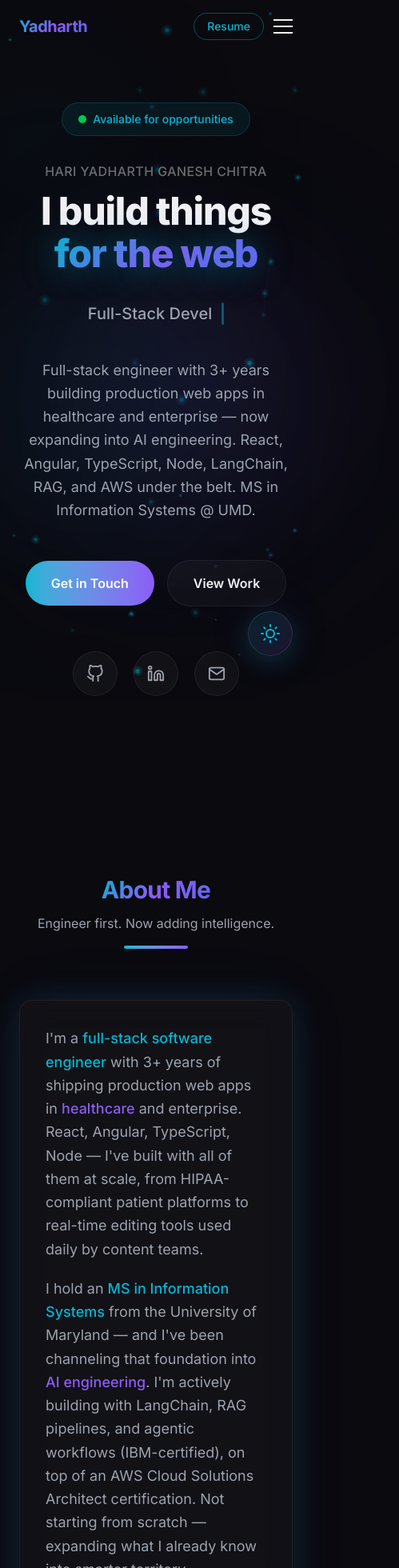
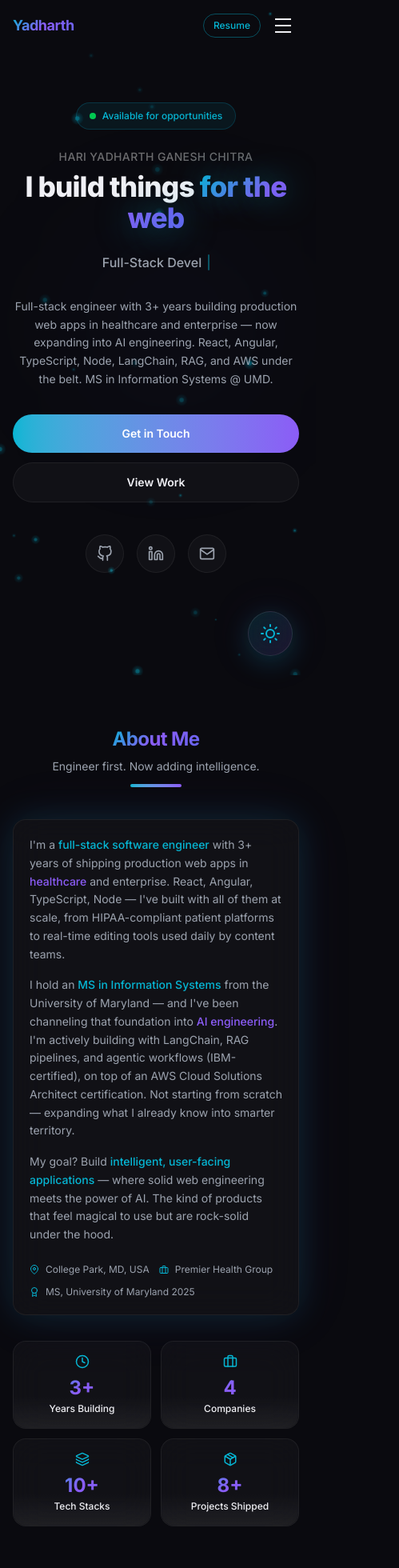
Before and after one commit to YadharthGC/portfolio2025, a React (Vite) app: page / in a window 390 px wide. Shown: the top 1960 px of the page at 80% size, 499 px wide, since content can reach past the window. Built offline with nearby package versions, Linux system fonts and the light colour scheme.

Commit message:
nextstepfix

```diff
--- a/src/components/About.tsx
+++ b/src/components/About.tsx
@@ -115,11 +115,11 @@ const stats: StatCard[] = [
 
 export default function About() {
   return (
-    <section id="about" className="relative py-28 px-6">
+    <section id="about" className="relative py-16 px-4 sm:py-28 sm:px-6">
       <div className="mx-auto max-w-6xl">
         <SectionHeading title="About Me" subtitle="Engineer first. Now adding intelligence." />
 
-        <div className="grid gap-12 lg:grid-cols-5">
+        <div className="grid gap-8 lg:grid-cols-5 lg:gap-12">
           <motion.div
             initial={{ opacity: 0, x: -30 }}
             whileInView={{ opacity: 1, x: 0 }}
@@ -127,8 +127,8 @@ export default function About() {
             transition={{ duration: 0.6 }}
             className="lg:col-span-3"
           >
-            <div className="glass rounded-2xl p-8 glow">
-              <p className="mb-5 text-lg leading-relaxed" style={{ color: 'var(--text-2)' }}>
+            <div className="glass rounded-2xl p-5 glow sm:p-8">
+              <p className="mb-4 text-sm leading-relaxed sm:mb-5 sm:text-lg" style={{ color: 'var(--text-2)' }}>
                 I'm a{' '}
                 <span className="font-medium text-primary">full-stack software engineer</span> with
                 3+ years of shipping production web apps in{' '}
@@ -136,7 +136,7 @@ export default function About() {
                 Angular, TypeScript, Node — I've built with all of them at scale, from HIPAA-compliant
                 patient platforms to real-time editing tools used daily by content teams.
               </p>
-              <p className="mb-5 text-lg leading-relaxed" style={{ color: 'var(--text-2)' }}>
+              <p className="mb-4 text-sm leading-relaxed sm:mb-5 sm:text-lg" style={{ color: 'var(--text-2)' }}>
                 I hold an{' '}
                 <span className="font-medium text-primary">MS in Information Systems</span> from the
                 University of Maryland — and I've been channeling that foundation into{' '}
@@ -145,14 +145,14 @@ export default function About() {
                 of an AWS Cloud Solutions Architect certification. Not starting from scratch —
                 expanding what I already know into smarter territory.
               </p>
-              <p className="mb-8 text-lg leading-relaxed" style={{ color: 'var(--text-2)' }}>
+              <p className="mb-6 text-sm leading-relaxed sm:mb-8 sm:text-lg" style={{ color: 'var(--text-2)' }}>
                 My goal? Build{' '}
                 <span className="font-medium text-primary">intelligent, user-facing applications</span>{' '}
                 — where solid web engineering meets the power of AI. The kind of products that feel
                 magical to use but are rock-solid under the hood.
               </p>
 
-              <div className="flex flex-wrap gap-5 text-sm" style={{ color: 'var(--text-2)' }}>
+              <div className="flex flex-wrap gap-3 text-xs sm:gap-5 sm:text-sm" style={{ color: 'var(--text-2)' }}>
                 <span className="flex items-center gap-2">
                   <FiMapPin className="text-primary" /> {personalInfo.location}
                 </span>
@@ -171,7 +171,7 @@ export default function About() {
             whileInView={{ opacity: 1, x: 0 }}
             viewport={{ once: true }}
             transition={{ duration: 0.6, delay: 0.2 }}
-            className="grid grid-cols-2 gap-4 lg:col-span-2"
+            className="grid grid-cols-2 gap-3 sm:gap-4 lg:col-span-2"
           >
             {stats.map((s, i) => (
               <motion.div
@@ -181,23 +181,24 @@ export default function About() {
                 viewport={{ once: true }}
                 transition={{ delay: 0.3 + i * 0.1 }}
                 whileHover={{ y: -6, scale: 1.03 }}
-                className="glass relative overflow-hidden rounded-2xl p-5 text-center transition-all duration-300"
+                className="glass relative overflow-hidden rounded-2xl p-4 text-center transition-all duration-300 sm:p-5"
               >
                 {/* Content */}
                 <div className="relative z-10">
-                  <s.icon className="mx-auto mb-2 text-primary" size={20} />
-                  <div className="gradient-text mb-0.5 text-3xl font-bold">
+                  <s.icon className="mx-auto mb-2 text-primary" size={18} />
+                  <div className="gradient-text mb-0.5 text-2xl font-bold sm:text-3xl">
                     <AnimatedCounter target={s.value} suffix={s.suffix} />
                   </div>
-                  <div className="text-sm font-medium" style={{ color: 'var(--text-1)' }}>
+                  <div className="text-xs font-medium sm:text-sm" style={{ color: 'var(--text-1)' }}>
                     {s.label}
                   </div>
-                  <div className="mt-1 text-xs leading-snug" style={{ color: 'var(--text-3)' }}>
+                  <div className="mt-1 hidden text-xs leading-snug sm:block" style={{ color: 'var(--text-3)' }}>
                     {s.desc}
                   </div>
                 </div>
 
-                {/* Decorative background icons */}
+                {/* Decorative background icons — hidden on mobile */}
+                <div className="hidden sm:block">
                   {s.bgIcons.map((bg, j) => (
                     <bg.icon
                       key={j}
@@ -212,8 +213,9 @@ export default function About() {
                       strokeWidth={1.2}
                     />
                   ))}
+                </div>
 
-                {/* Bottom fade so icons blend into card */}
+                {/* Bottom fade */}
                 <div
                   className="pointer-events-none absolute inset-x-0 bottom-0 h-10 rounded-b-2xl"
                   style={{
--- a/src/components/Footer.tsx
+++ b/src/components/Footer.tsx
@@ -2,8 +2,8 @@ import { personalInfo } from '../lib/data';
 
 export default function Footer() {
   return (
-    <footer className="py-8 px-6" style={{ borderTop: '1px solid var(--border)' }}>
-      <div className="mx-auto flex max-w-6xl flex-col items-center justify-between gap-4 text-sm sm:flex-row">
+    <footer className="py-6 px-4 sm:py-8 sm:px-6" style={{ borderTop: '1px solid var(--border)' }}>
+      <div className="mx-auto flex max-w-6xl flex-col items-center justify-between gap-3 text-xs sm:flex-row sm:gap-4 sm:text-sm">
         <span style={{ color: 'var(--text-3)' }}>
           &copy; {new Date().getFullYear()} {personalInfo.shortName}. Built with React + Framer Motion.
         </span>
--- a/src/components/Hero.tsx
+++ b/src/components/Hero.tsx
@@ -12,9 +12,9 @@ export default function Hero() {
   return (
     <section
       id="hero"
-      className="relative flex min-h-screen flex-col items-center justify-center px-6 pt-32 pb-28 text-center"
+      className="relative flex min-h-[100svh] flex-col items-center justify-center px-4 pt-24 pb-24 text-center sm:px-6 sm:pt-32 sm:pb-28"
     >
-      {/* Animated mesh gradient orbs */}
+      {/* Animated mesh gradient orbs — hidden on small screens for perf */}
       <motion.div
         animate={{
           x: [0, 30, -20, 0],
@@ -22,7 +22,7 @@ export default function Hero() {
           scale: [1, 1.1, 0.95, 1],
         }}
         transition={{ duration: 12, repeat: Infinity, ease: 'easeInOut' }}
-        className="absolute top-1/4 -left-32 h-[500px] w-[500px] rounded-full blur-[120px]"
+        className="absolute top-1/4 -left-32 hidden h-[500px] w-[500px] rounded-full blur-[120px] sm:block"
         style={{
           background: `radial-gradient(circle, rgba(var(--particle-primary),${isDark ? 0.12 : 0.08}) 0%, transparent 70%)`,
         }}
@@ -34,7 +34,7 @@ export default function Hero() {
           scale: [1, 0.95, 1.1, 1],
         }}
         transition={{ duration: 15, repeat: Infinity, ease: 'easeInOut' }}
-        className="absolute bottom-1/4 -right-32 h-[500px] w-[500px] rounded-full blur-[120px]"
+        className="absolute bottom-1/4 -right-32 hidden h-[500px] w-[500px] rounded-full blur-[120px] sm:block"
         style={{
           background: `radial-gradient(circle, rgba(var(--particle-secondary),${isDark ? 0.12 : 0.08}) 0%, transparent 70%)`,
         }}
@@ -45,7 +45,7 @@ export default function Hero() {
           y: [0, -20, 25, 0],
         }}
         transition={{ duration: 18, repeat: Infinity, ease: 'easeInOut' }}
-        className="absolute top-1/2 left-1/2 -translate-x-1/2 -translate-y-1/2 h-[400px] w-[400px] rounded-full blur-[130px]"
+        className="absolute top-1/2 left-1/2 -translate-x-1/2 -translate-y-1/2 h-[300px] w-[300px] rounded-full blur-[100px] sm:h-[400px] sm:w-[400px] sm:blur-[130px]"
         style={{
           background: `radial-gradient(circle, rgba(var(--particle-accent),${isDark ? 0.08 : 0.05}) 0%, transparent 70%)`,
         }}
@@ -55,22 +55,22 @@ export default function Hero() {
         initial={{ opacity: 0, y: 50 }}
         animate={{ opacity: 1, y: 0 }}
         transition={{ duration: 0.9, ease: [0.22, 1, 0.36, 1] }}
-        className="relative z-10"
+        className="relative z-10 w-full max-w-4xl"
       >
         {/* Status badge */}
         <motion.div
           initial={{ scale: 0, opacity: 0 }}
           animate={{ scale: 1, opacity: 1 }}
           transition={{ delay: 0.3, type: 'spring', stiffness: 200 }}
-          className="mb-8 inline-flex items-center gap-2 rounded-full px-5 py-2.5 text-sm font-medium text-primary"
+          className="mb-6 inline-flex items-center gap-2 rounded-full px-4 py-2 text-xs font-medium text-primary sm:mb-8 sm:px-5 sm:py-2.5 sm:text-sm"
           style={{
             background: `rgba(var(--particle-primary), ${isDark ? 0.08 : 0.1})`,
             border: `1px solid rgba(var(--particle-primary), ${isDark ? 0.2 : 0.25})`,
           }}
         >
-          <span className="relative flex h-2.5 w-2.5">
+          <span className="relative flex h-2 w-2 sm:h-2.5 sm:w-2.5">
             <span className="absolute inline-flex h-full w-full animate-ping rounded-full bg-green-400 opacity-75" />
-            <span className="relative inline-flex h-2.5 w-2.5 rounded-full bg-green-500" />
+            <span className="relative inline-flex h-2 w-2 rounded-full bg-green-500 sm:h-2.5 sm:w-2.5" />
           </span>
           Available for opportunities
         </motion.div>
@@ -80,7 +80,7 @@ export default function Hero() {
           initial={{ opacity: 0, y: 10 }}
           animate={{ opacity: 1, y: 0 }}
           transition={{ delay: 0.1, duration: 0.6 }}
-          className="mb-3 text-base font-medium tracking-wide uppercase sm:text-lg"
+          className="mb-2 text-sm font-medium tracking-wide uppercase sm:mb-3 sm:text-base lg:text-lg"
           style={{ color: 'var(--text-3)' }}
         >
           {personalInfo.name}
@@ -89,7 +89,7 @@ export default function Hero() {
           initial={{ opacity: 0, y: 20 }}
           animate={{ opacity: 1, y: 0 }}
           transition={{ delay: 0.2, duration: 0.8 }}
-          className="mb-6 text-5xl leading-[1.1] font-extrabold tracking-tight sm:text-6xl lg:text-8xl"
+          className="mb-4 text-[clamp(2.2rem,8vw,6rem)] leading-[1.1] font-extrabold tracking-tight sm:mb-6"
           style={{ color: 'var(--text-1)' }}
         >
           I build things{' '}
@@ -102,15 +102,15 @@ export default function Hero() {
           initial={{ opacity: 0 }}
           animate={{ opacity: 1 }}
           transition={{ delay: 0.4 }}
-          className="mb-8 flex h-12 items-center justify-center gap-3 text-xl font-medium sm:text-2xl lg:text-3xl"
+          className="mb-6 flex h-10 items-center justify-center gap-2 text-base font-medium sm:mb-8 sm:h-12 sm:gap-3 sm:text-2xl lg:text-3xl"
           style={{ color: 'var(--text-2)' }}
         >
           <span className="h-px w-8 bg-primary/40 hidden sm:block" />
-          <span>{typed}</span>
+          <span className="truncate">{typed}</span>
           <motion.span
             animate={{ opacity: [1, 0] }}
             transition={{ duration: 0.5, repeat: Infinity, repeatType: 'reverse' }}
-            className="inline-block h-7 w-[3px] rounded-full bg-primary align-middle sm:h-8"
+            className="inline-block h-5 w-[2px] shrink-0 rounded-full bg-primary align-middle sm:h-8 sm:w-[3px]"
           />
           <span className="h-px w-8 bg-primary/40 hidden sm:block" />
         </motion.div>
@@ -120,7 +120,7 @@ export default function Hero() {
           initial={{ opacity: 0, y: 10 }}
           animate={{ opacity: 1, y: 0 }}
           transition={{ delay: 0.5 }}
-          className="mx-auto mb-12 max-w-2xl text-lg leading-relaxed"
+          className="mx-auto mb-8 max-w-2xl text-sm leading-relaxed sm:mb-12 sm:text-lg"
           style={{ color: 'var(--text-2)' }}
         >
           {personalInfo.summary}
@@ -131,18 +131,18 @@ export default function Hero() {
           initial={{ opacity: 0, y: 10 }}
           animate={{ opacity: 1, y: 0 }}
           transition={{ delay: 0.6 }}
-          className="flex flex-wrap items-center justify-center gap-4"
+          className="flex flex-col items-center justify-center gap-3 sm:flex-row sm:gap-4"
         >
           <a
             href="#contact"
-            className="group relative overflow-hidden rounded-full bg-gradient-to-r from-primary to-secondary px-8 py-4 text-base font-semibold text-white transition-all duration-300 hover:shadow-xl hover:shadow-primary/30"
+            className="group relative w-full overflow-hidden rounded-full bg-gradient-to-r from-primary to-secondary px-8 py-3.5 text-sm font-semibold text-white transition-all duration-300 hover:shadow-xl hover:shadow-primary/30 sm:w-auto sm:py-4 sm:text-base"
           >
             <span className="relative z-10">Get in Touch</span>
             <span className="absolute inset-0 bg-gradient-to-r from-secondary to-primary opacity-0 transition-opacity duration-500 group-hover:opacity-100" />
           </a>
           <motion.a
             href="#projects"
-            className="rounded-full px-8 py-4 text-base font-semibold transition-all duration-300 hover:shadow-lg"
+            className="w-full rounded-full px-8 py-3.5 text-sm font-semibold transition-all duration-300 hover:shadow-lg sm:w-auto sm:py-4 sm:text-base"
             style={{
               border: '1px solid var(--border)',
               color: 'var(--text-1)',
@@ -162,7 +162,7 @@ export default function Hero() {
           initial={{ opacity: 0 }}
           animate={{ opacity: 1 }}
           transition={{ delay: 0.8 }}
-          className="mt-14 flex items-center justify-center gap-5"
+          className="mt-10 flex items-center justify-center gap-4 sm:mt-14 sm:gap-5"
         >
           {[
             { icon: FiGithub, href: personalInfo.github, label: 'GitHub' },
@@ -182,7 +182,7 @@ export default function Hero() {
                 boxShadow: '0 8px 30px rgba(var(--particle-primary), 0.15)',
               }}
               whileTap={{ scale: 0.95 }}
-              className="rounded-full p-4 transition-all duration-300"
+              className="flex h-12 w-12 items-center justify-center rounded-full transition-all duration-300"
               style={{
                 border: '1px solid var(--border)',
                 color: 'var(--text-2)',
@@ -190,13 +190,13 @@ export default function Hero() {
               }}
               aria-label={label}
             >
-              <Icon size={22} />
+              <Icon size={20} />
             </motion.a>
           ))}
         </motion.div>
       </motion.div>
 
-      {/* Scroll indicator */}
+      {/* Scroll indicator — desktop only */}
       <motion.a
         href="#about"
         initial={{ opacity: 0 }}
--- a/src/components/Navbar.tsx
+++ b/src/components/Navbar.tsx
@@ -38,18 +38,27 @@ export default function Navbar() {
     };
   }, []);
 
+  // Close mobile menu on resize to desktop
+  useEffect(() => {
+    const onResize = () => {
+      if (window.innerWidth >= 768) setMobileOpen(false);
+    };
+    window.addEventListener('resize', onResize);
+    return () => window.removeEventListener('resize', onResize);
+  }, []);
+
   return (
     <motion.nav
       initial={{ y: -80 }}
       animate={{ y: 0 }}
       transition={{ duration: 0.6, ease: 'easeOut' }}
       className={`fixed top-0 left-0 right-0 z-50 transition-all duration-500 ${
-        scrolled ? 'glass-strong shadow-lg' : 'bg-transparent'
+        scrolled || mobileOpen ? 'glass-strong shadow-lg' : 'bg-transparent'
       }`}
       style={scrolled ? { boxShadow: `0 4px 30px ${isDark ? 'rgba(0,0,0,0.3)' : 'rgba(0,0,0,0.06)'}` } : {}}
     >
-      <div className="mx-auto flex max-w-7xl items-center justify-between px-6 py-4">
-        <a href="#hero" className="group flex items-center gap-1.5 text-xl font-bold tracking-tight">
+      <div className="mx-auto flex max-w-7xl items-center justify-between px-4 py-3 sm:px-6 sm:py-4">
+        <a href="#hero" className="group flex items-center gap-1.5 text-lg font-bold tracking-tight sm:text-xl">
           <span className="gradient-text">Yadharth</span>
           <span style={{ color: 'var(--text-3)' }} className="text-sm font-normal hidden sm:inline">GC</span>
         </a>
@@ -88,40 +97,41 @@ export default function Navbar() {
         </div>
 
         {/* Mobile: Resume button + hamburger */}
-        <div className="flex items-center gap-3 md:hidden">
+        <div className="flex items-center gap-2 md:hidden">
           <a
             href={`${import.meta.env.BASE_URL}Hari_Yadharth_Resume.pdf`}
             target="_blank"
             rel="noopener noreferrer"
-            className="rounded-full border border-primary/40 px-4 py-1.5 text-sm font-medium text-primary transition-all duration-300 hover:bg-primary/10"
+            className="rounded-full border border-primary/40 px-3 py-1.5 text-xs font-medium text-primary transition-all duration-300 hover:bg-primary/10"
           >
             Resume
           </a>
           <button
+            type="button"
             onClick={() => setMobileOpen(!mobileOpen)}
-            className="flex flex-col gap-1.5"
+            className="flex h-10 w-10 flex-col items-center justify-center gap-1.5"
             aria-label="Toggle menu"
           >
             <motion.span
               animate={mobileOpen ? { rotate: 45, y: 6 } : { rotate: 0, y: 0 }}
-              className="block h-0.5 w-6"
+              className="block h-0.5 w-5"
               style={{ background: 'var(--text-1)' }}
             />
             <motion.span
               animate={mobileOpen ? { opacity: 0 } : { opacity: 1 }}
-              className="block h-0.5 w-6"
+              className="block h-0.5 w-5"
               style={{ background: 'var(--text-1)' }}
             />
             <motion.span
               animate={mobileOpen ? { rotate: -45, y: -6 } : { rotate: 0, y: 0 }}
-              className="block h-0.5 w-6"
+              className="block h-0.5 w-5"
               style={{ background: 'var(--text-1)' }}
             />
           </button>
         </div>
       </div>
 
-      {/* Mobile menu */}
+      {/* Mobile menu — full screen overlay */}
       <AnimatePresence>
         {mobileOpen && (
           <motion.div
@@ -130,13 +140,13 @@ export default function Navbar() {
             exit={{ opacity: 0, height: 0 }}
             className="glass-strong overflow-hidden md:hidden"
           >
-            <div className="flex flex-col gap-2 px-6 py-4">
+            <div className="flex flex-col px-4 py-3">
               {navLinks.map((link) => (
                 <a
                   key={link.href}
                   href={link.href}
                   onClick={() => setMobileOpen(false)}
-                  className="py-2 transition-colors hover:text-primary"
+                  className="flex h-11 items-center rounded-lg px-3 text-sm font-medium transition-colors active:bg-primary/10 hover:text-primary"
                   style={{ color: 'var(--text-2)' }}
                 >
                   {link.label}
--- a/src/components/SectionHeading.tsx
+++ b/src/components/SectionHeading.tsx
@@ -12,13 +12,13 @@ export default function SectionHeading({ title, subtitle }: Props) {
       whileInView={{ opacity: 1, y: 0 }}
       viewport={{ once: true, margin: '-80px' }}
       transition={{ duration: 0.6 }}
-      className="mb-16 text-center"
+      className="mb-10 text-center sm:mb-16"
     >
-      <h2 className="mb-3 text-3xl font-bold tracking-tight sm:text-4xl">
+      <h2 className="mb-2 text-2xl font-bold tracking-tight sm:mb-3 sm:text-3xl lg:text-4xl">
         <span className="gradient-text">{title}</span>
       </h2>
-      <p style={{ color: 'var(--text-2)' }}>{subtitle}</p>
-      <div className="mx-auto mt-4 h-1 w-20 rounded-full bg-gradient-to-r from-primary to-secondary" />
+      <p className="text-sm sm:text-base" style={{ color: 'var(--text-2)' }}>{subtitle}</p>
+      <div className="mx-auto mt-3 h-1 w-16 rounded-full bg-gradient-to-r from-primary to-secondary sm:mt-4 sm:w-20" />
     </motion.div>
   );
 }
--- a/src/index.css
+++ b/src/index.css
@@ -31,6 +31,8 @@
   --particle-secondary: 139, 92, 246;
   --particle-accent: 99, 102, 241;
   --glow-alpha: 0.15;
+  --section-px: clamp(1rem, 5vw, 1.5rem);
+  --section-py: clamp(3rem, 8vw, 7rem);
 }
 
 [data-theme="light"] {
@@ -71,6 +73,8 @@
     font-family: var(--font-sans);
     overflow-x: hidden;
     transition: background-color 0.5s ease, color 0.4s ease;
+    -webkit-text-size-adjust: 100%;
+    text-size-adjust: 100%;
   }
 
   ::-webkit-scrollbar {
@@ -88,21 +92,26 @@
     background: rgba(var(--particle-primary), 0.3);
     color: #fff;
   }
+
+  /* Prevent iOS zoom on input focus */
+  input, select, textarea {
+    font-size: 16px;
+  }
 }
 
 @layer components {
   .glass {
     background: var(--surface);
+    -webkit-backdrop-filter: blur(20px);
     backdrop-filter: blur(20px);
-    -webkit-backdrop-filter: blur(20px);
     border: 1px solid var(--border);
     transition: background 0.4s ease, border-color 0.4s ease, box-shadow 0.3s ease;
   }
 
   .glass-strong {
     background: var(--surface-strong);
+    -webkit-backdrop-filter: blur(30px);
     backdrop-filter: blur(30px);
-    -webkit-backdrop-filter: blur(30px);
     border: 1px solid var(--border);
     transition: background 0.4s ease, border-color 0.4s ease;
   }
@@ -136,3 +145,20 @@
     box-shadow: 0 4px 20px rgba(var(--particle-primary), 0.08), 0 8px 40px rgba(var(--particle-secondary), 0.06);
   }
 }
+
+/* ── Reduced motion ── */
+@media (prefers-reduced-motion: reduce) {
+  *, *::before, *::after {
+    animation-duration: 0.01ms !important;
+    animation-iteration-count: 1 !important;
+    transition-duration: 0.01ms !important;
+    scroll-behavior: auto !important;
+  }
+}
+
+/* ── Touch devices: no hover effects ── */
+@media (hover: none) {
+  .glass:hover {
+    transform: none !important;
+  }
+}
```
Also changed, not shown: src/components/Contact.tsx (+14 -14 lines), src/components/Education.tsx (+16 -16 lines), src/components/Experience.tsx (+8 -8 lines), src/components/ParticleBackground.tsx (+13 -7 lines), src/components/Projects.tsx (+13 -13 lines), src/components/Skills.tsx (+11 -11 lines). Lines whose indentation alone changed are shown as unchanged.
